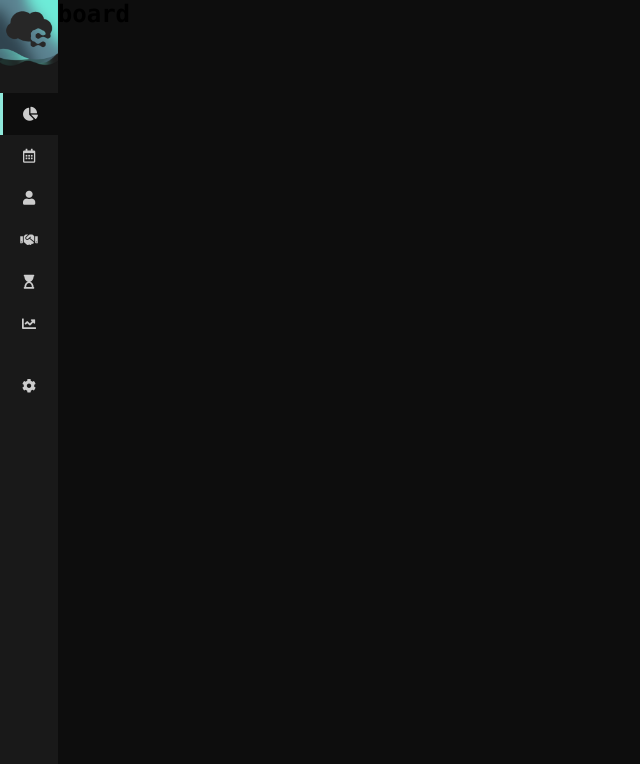
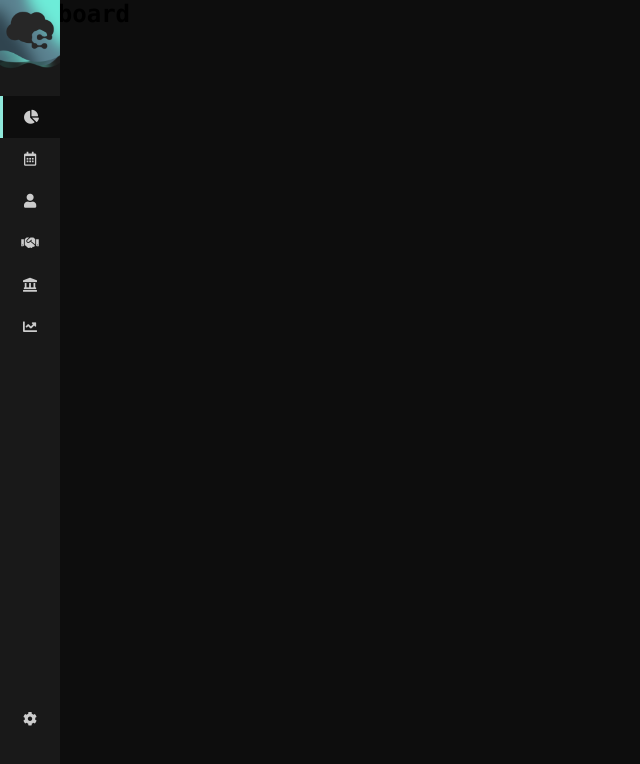
Before and after one commit to teetzMcveets/CT1.0, a React (Create React App) app: page /dashboard in a window 1280 px wide. Shown: the top 764 px of the page, without its empty margins (0-640 px from the left). Built offline with nearby package versions, Linux system fonts and the light colour scheme.

Commit message:
finance icon updated

```diff
--- a/src/shared/Navigation/Navigation/Navigation.css
+++ b/src/shared/Navigation/Navigation/Navigation.css
@@ -11,7 +11,7 @@
 
 /* CTRECS LOGO */
 img {
-    height: 80px;
+    width: 60px;
 }
 
 
@@ -45,3 +45,18 @@ img {
     border-left: 3px solid var(--primary);
     background-color: var(--BGC);
 }
+
+/* SETTINGS LINK */
+.nav-settings-container {
+    position: fixed;
+    bottom: 50px;
+    width: 60px;
+}
+
+.settings-link:hover {
+    color: var(--primary);
+}
+
+.settings-link:active {
+    color: var(--BGC);
+}
--- a/src/shared/Navigation/Navigation/Navigation.js
+++ b/src/shared/Navigation/Navigation/Navigation.js
@@ -27,7 +27,7 @@ export default function Navigation () {
                     <i className="fas fa-handshake icon-size"></i>
                 </NavLink>
                 <NavLink to='/finance' className='nav-link'>
-                    <i className="fas fa-hourglass-start icon-size"></i>
+                    <i className="fas fa-landmark icon-size"></i>
                 </NavLink>
                 <NavLink to='/reports' className='nav-link'>
                     <i className="fas fa-chart-line icon-size"></i>
```
